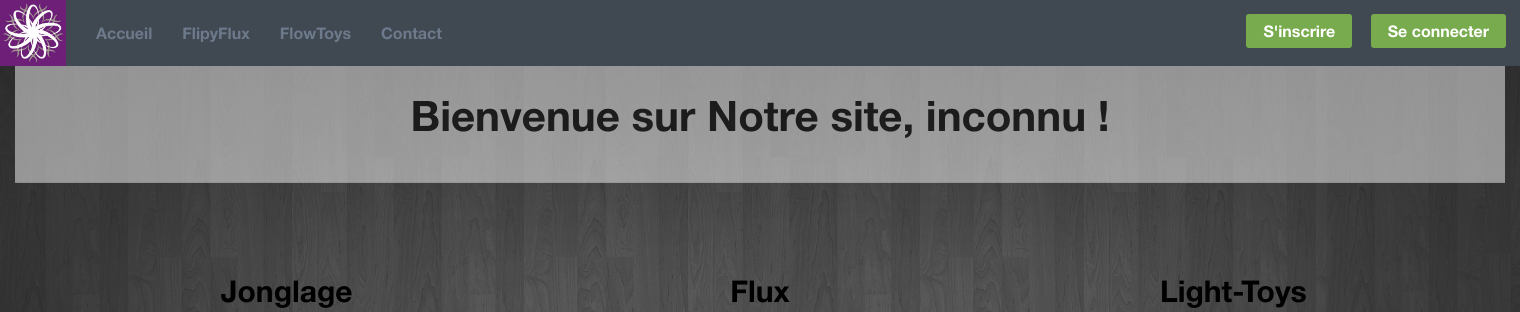
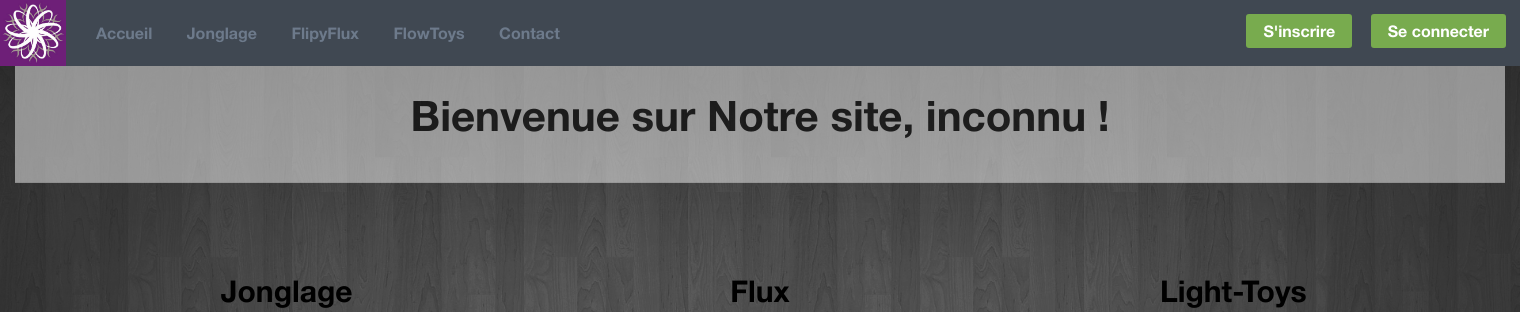
Before and after one commit to Time-Time/ProjetDev, a PHP site: page /vues/index.php in a window 1520 px wide. Shown: the top 312 px of the page. Run offline with PHP 8.4, Linux system fonts and the light colour scheme.

Commit message:
ajout sous-menu topbar

```diff
--- a/assets/style/style.css
+++ b/assets/style/style.css
@@ -86,37 +86,41 @@ body {
 	width: 500px;
 }
 
-.menu-accordeon {
-	list-style: none;
-	text-align: center;
-}
-.menu-accordeon li a {
-   max-height:0;
-   display: block;
-   overflow: hidden;
-   transition: all .5s;
-   margin:0
+li a, .dropbtn {
+    display: inline-block;
+    text-align: center;
+    padding: 14px 16px;
+    text-decoration: none;
 }
 
-.menu-accordeon li ul {
-	/*display: none;*/
+li.dropdown {
+    display: inline-block;
 }
 
-.menu-accordeon a:hover li a {
-   max-height:15em;
+.dropdown-content {
+    display: none;
+    position: absolute;
+    min-width: 120px;
 }
 
-.sous-menu {
-	display: none;
+.dropdown-content a {
+    padding: 12px 16px;
+    background-color: #404852;
+    text-decoration: none;
+    display: block;
+    text-align: left;
 }
 
-li:hover .sous-menu{
-	display: block;
+
+.dropdown .dropdown-content {
+    transition: all .5s;
+}
+
+.dropdown:hover .dropdown-content {
+    display: block;
 }
 
 .topbar-menu a {
-	display: block;
-    float: left;
     height: 66px;
     padding: 0 15px;
     line-height: 66px;
--- a/vues/vue_topbar.php
+++ b/vues/vue_topbar.php
@@ -1,20 +1,20 @@
 <div class="topbar">
 	<a class="topbar-logo"></a>
 	<nav class="topbar-menu">
-		<ul></ul>
-		<li><a href="index.php">Accueil</a></li>
-		<ul class ="menu-accordeon">
-			<li><a href="vue_categorie.php">Jonglage</a>
-				<ul>
-					<li><a href="vue_discipline.php">Bolas</a></li>
-					<li><a href="vue_discipline.php">Contact</a></li>
-					<li><a href="vue_discipline.php">Poi</a></li>
-				</ul>
+		<ul>
+			<li><a href="index.php">Accueil</a></li>
+			<li class ="dropdown">
+				<a class="dropbtn" href="vue_categorie.php">Jonglage</a>
+				<div class= "dropdown-content">
+					<a href="vue_discipline.php">Bolas</a>
+					<a href="vue_discipline.php">Contact</a>
+					<a href="vue_discipline.php">Poi</a>
+				</div>
 			</li>
+			<li><a href="vue_discipline.php">FlipyFlux</a></li>
+			<li><a href="vue_discipline.php">FlowToys</a></li>
+			<li><a href="vue_contact.php">Contact</a></li>
 		</ul>
-			<a href="vue_discipline.php">FlipyFlux</a>
-			<li><a href="vue_discipline.php">FlowToys</a>
-			<li><a href="vue_contact.php">Contact</a></li>
 	</nav>
 	<!-- if $session is set alors on affiche le pseudo a la place -->
 	<div class="topbar-right">
```
